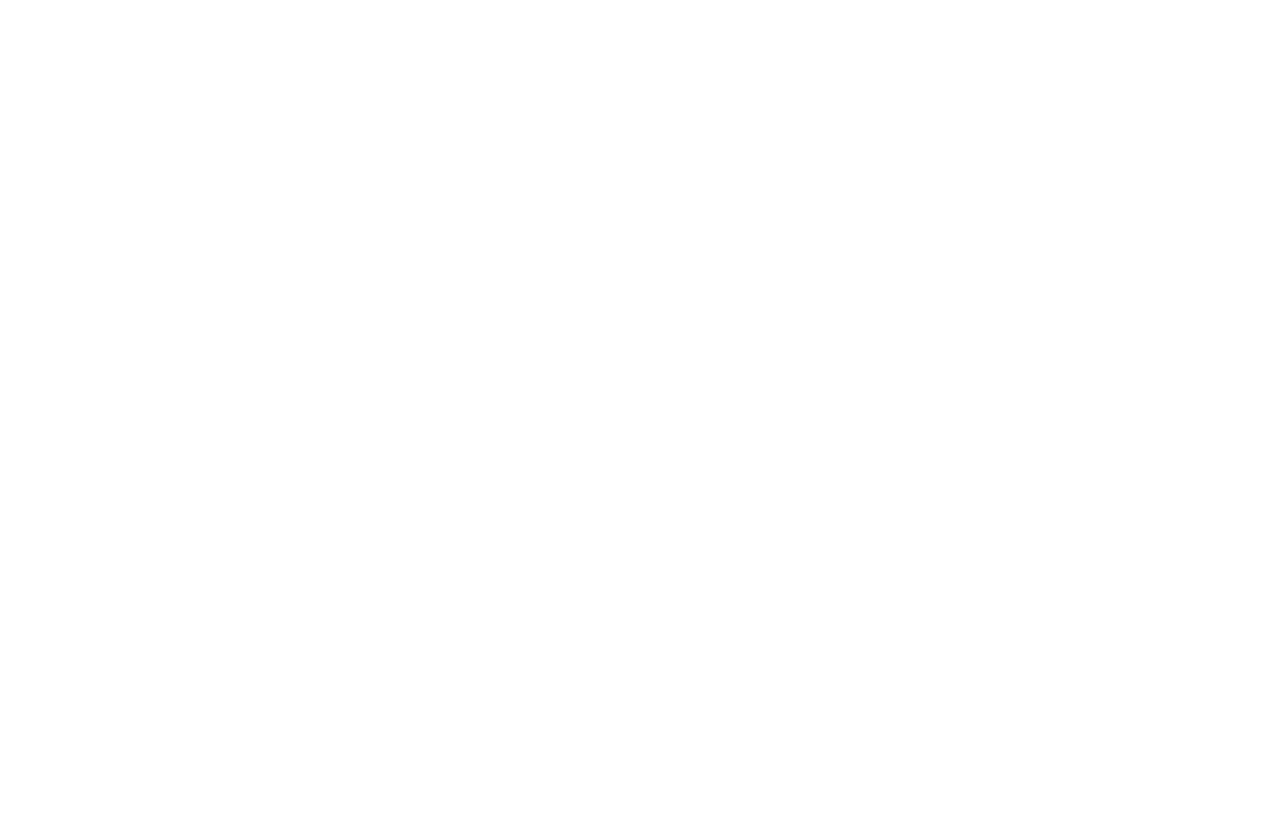
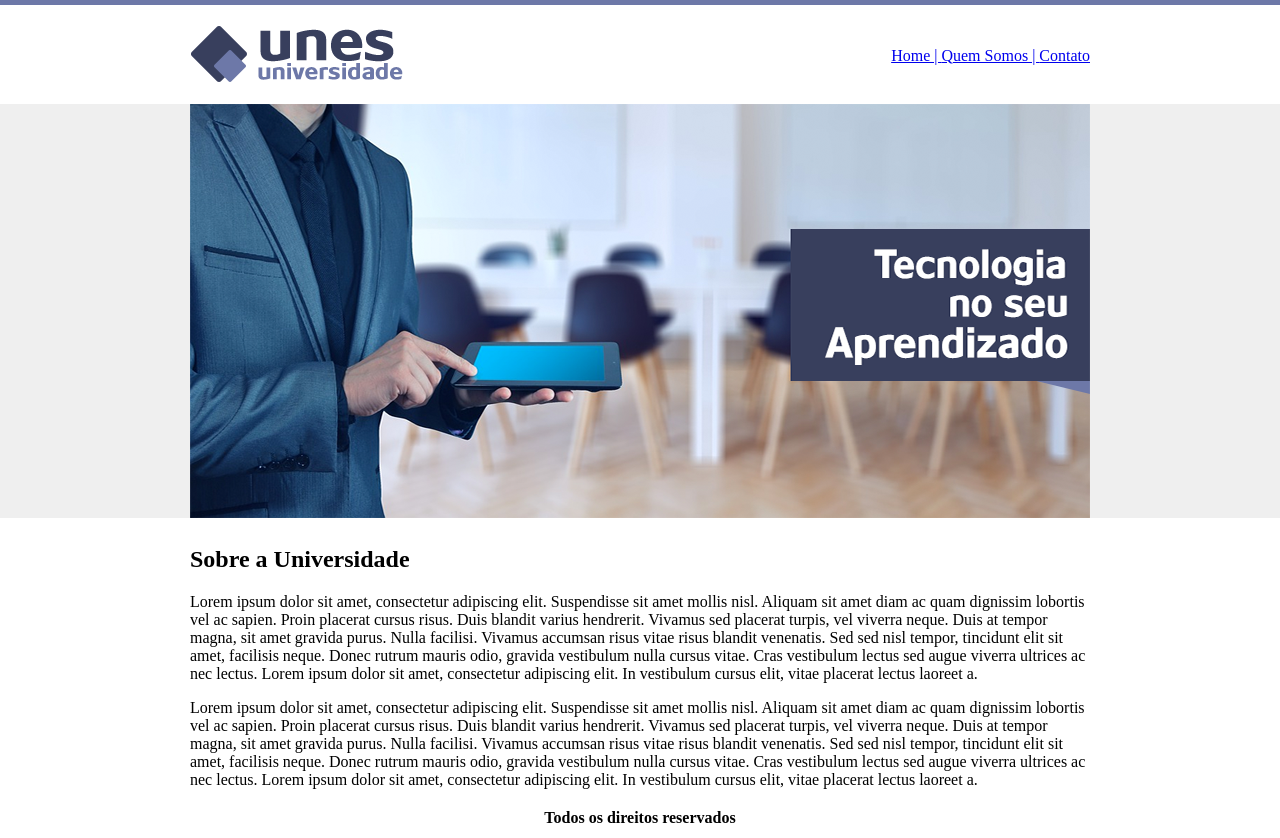
Before and after one commit to vinimoraess/fullstack-udemy, a plain HTML site: page une-universidade/index.html in a window 1280 px wide. Before the commit the page ends 800 px from the top, so only its background shows below. Drawn offline with Linux system fonts and the light colour scheme.

Commit message:
Finalizado página inicial do projeto UNE

```diff
--- a/une-universidade/index.html
+++ b/une-universidade/index.html
@@ -4,7 +4,36 @@
         <meta charset="utf-8">
         <title>UNES - Página Inicial</title>
     </head>
-    <body>
+    <body background="img/fundo.png">
+        <table width="900" align="center">
+            <tr>
+                <td height="89">
+                    <img src="img/logo.png" alt="Logo">
+                </td>
+                <td align="right">
+                    <a href="index.html">Home | </a>
+                    <a href="quemsomos.html">Quem Somos | </a>
+                    <a href="contato.html">Contato</a>
+                </td>
+            </tr>
+            <tr>
+                <td colspan="2">
+                    <img src="img/capa.png" alt="Capa">
+                </td>
+            </tr>
+            <tr>
+                <td colspan="2">
+                    <h2>Sobre a Universidade</h2>
+                    <p>Lorem ipsum dolor sit amet, consectetur adipiscing elit. Suspendisse sit amet mollis nisl. Aliquam sit amet diam ac quam dignissim lobortis vel ac sapien. Proin placerat cursus risus. Duis blandit varius hendrerit. Vivamus sed placerat turpis, vel viverra neque. Duis at tempor magna, sit amet gravida purus. Nulla facilisi. Vivamus accumsan risus vitae risus blandit venenatis. Sed sed nisl tempor, tincidunt elit sit amet, facilisis neque. Donec rutrum mauris odio, gravida vestibulum nulla cursus vitae. Cras vestibulum lectus sed augue viverra ultrices ac nec lectus. Lorem ipsum dolor sit amet, consectetur adipiscing elit. In vestibulum cursus elit, vitae placerat lectus laoreet a.</p>
+                    <p>Lorem ipsum dolor sit amet, consectetur adipiscing elit. Suspendisse sit amet mollis nisl. Aliquam sit amet diam ac quam dignissim lobortis vel ac sapien. Proin placerat cursus risus. Duis blandit varius hendrerit. Vivamus sed placerat turpis, vel viverra neque. Duis at tempor magna, sit amet gravida purus. Nulla facilisi. Vivamus accumsan risus vitae risus blandit venenatis. Sed sed nisl tempor, tincidunt elit sit amet, facilisis neque. Donec rutrum mauris odio, gravida vestibulum nulla cursus vitae. Cras vestibulum lectus sed augue viverra ultrices ac nec lectus. Lorem ipsum dolor sit amet, consectetur adipiscing elit. In vestibulum cursus elit, vitae placerat lectus laoreet a.</p>
+                </td>
+            </tr>
+            <tr>
+                <td colspan="2" align="center">
+                   <strong>Todos os direitos reservados</strong>
+                </td>
+            </tr>
 
+        </table>
     </body>
 </html>
```
